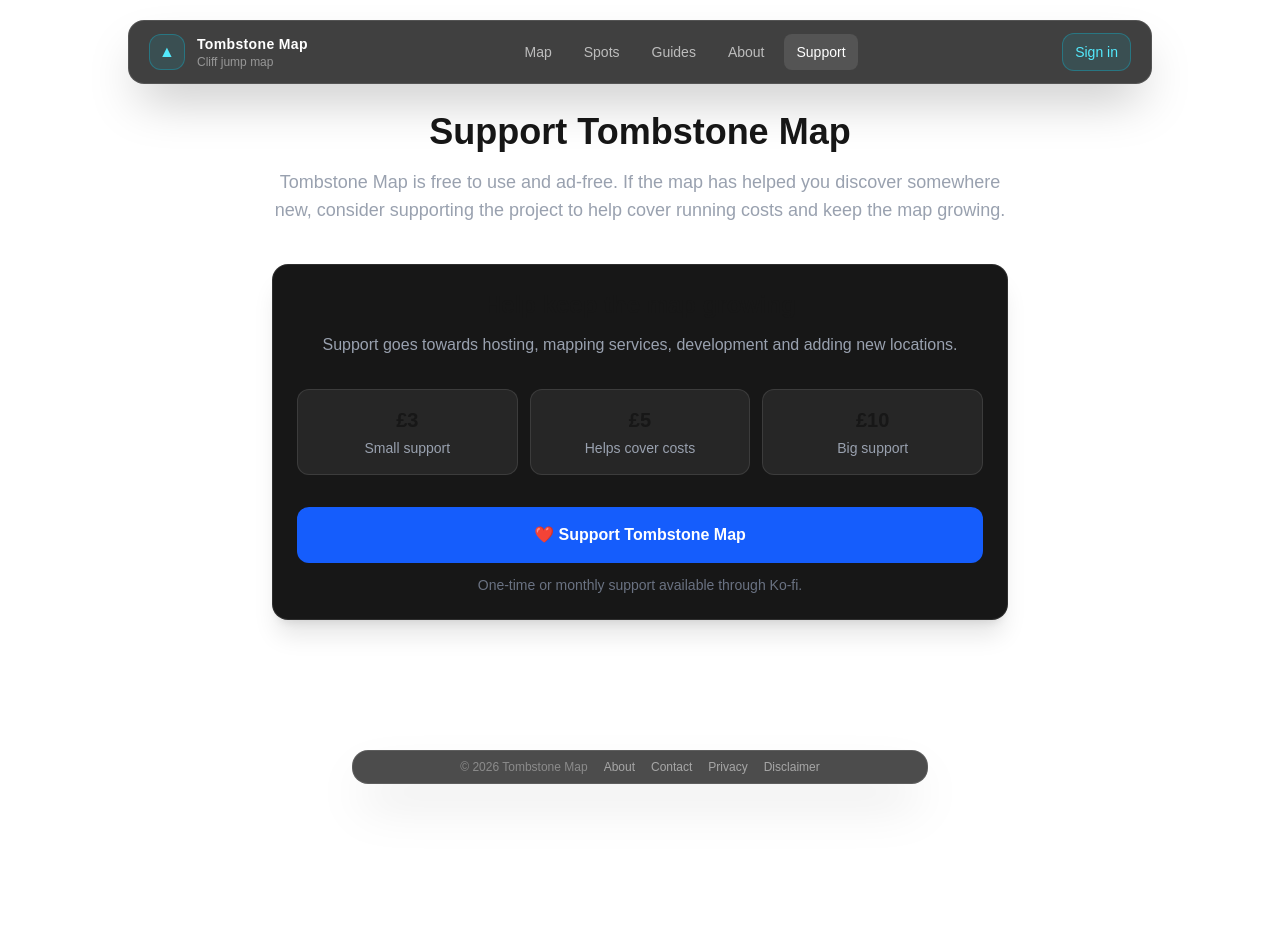
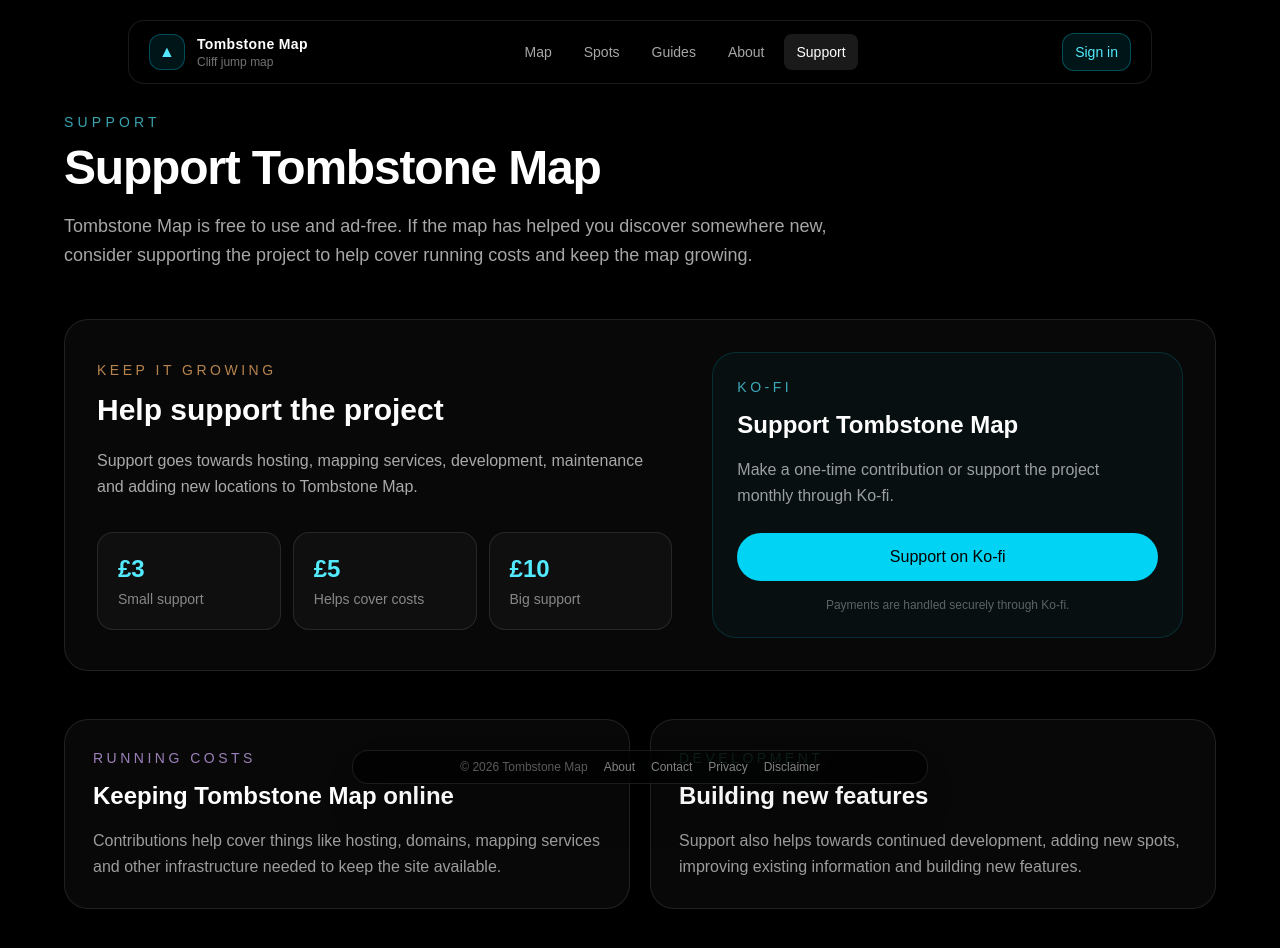
Before and after one commit to dyls-03/tombstonemap-v2, a Next.js app: page /support in a window 1280 px wide. Shown: the top 948 px of the page. Before the commit the page ends 800 px from the top, so only its background shows below. Built offline with nearby package versions, Linux system fonts and the light colour scheme.

Commit message:
#90: Changed style of page to fit overall style better

```diff
--- a/app/support/page.tsx
+++ b/app/support/page.tsx
@@ -2,70 +2,131 @@
 
 export default function SupportPage() {
   return (
+    <main className="min-h-screen bg-black px-6 pb-24 pt-28 text-white">
+      <FloatingNavbar />
 
-        <main className="mx-auto max-w-3xl px-4 pb-12 pt-28">
-            <FloatingNavbar/>
-            <section className="text-center">
+      <section className="mx-auto max-w-6xl">
+        {/* HERO */}
+        <div className="max-w-3xl">
+          <p className="text-sm uppercase tracking-[0.3em] text-cyan-300/70">
+            Support
+          </p>
 
-                <h1 className="text-4xl font-bold">
+          <h1 className="mt-3 text-4xl font-bold tracking-tight sm:text-5xl">
             Support Tombstone Map
           </h1>
 
-                <p className="mt-4 text-lg text-gray-400">
-                    Tombstone Map is free to use and ad-free.
-                    If the map has helped you discover somewhere new,
-                    consider supporting the project to help cover running costs
-                    and keep the map growing.
-                </p>
-            </section>
-
-            <section className="mt-10 rounded-2xl border border-white/10 bg-neutral-900 p-6 shadow-xl">
-                <div className="text-center">
-                    <h2 className="text-2xl font-semibold">
-                        Help keep the map growing
-                    </h2>
-
-                    <p className="mt-3 text-gray-400">
-                        Support goes towards hosting, mapping services,
-                        development and adding new locations.
+          <p className="mt-5 text-lg leading-relaxed text-white/65">
+            Tombstone Map is free to use and ad-free. If the map has helped you
+            discover somewhere new, consider supporting the project to help
+            cover running costs and keep the map growing.
           </p>
         </div>
 
-                <div className="mt-8 grid grid-cols-3 gap-3">
-                    <div className="rounded-xl border border-white/10 bg-neutral-800 p-4 text-center">
-                        <div className="text-xl font-semibold">£3</div>
-                        <div className="mt-1 text-sm text-gray-400">
+        {/* MAIN SUPPORT CARD */}
+        <section className="mt-12 rounded-3xl border border-white/10 bg-white/[0.03] p-8 backdrop-blur-xl">
+          <div className="grid gap-10 lg:grid-cols-[1.1fr_0.9fr] lg:items-center">
+            <div>
+              <p className="text-sm uppercase tracking-[0.25em] text-orange-300/70">
+                Keep it growing
+              </p>
+
+              <h2 className="mt-3 text-3xl font-semibold">
+                Help support the project
+              </h2>
+
+              <p className="mt-5 max-w-2xl leading-relaxed text-white/65">
+                Support goes towards hosting, mapping services, development,
+                maintenance and adding new locations to Tombstone Map.
+              </p>
+
+              <div className="mt-8 grid gap-3 sm:grid-cols-3">
+                <div className="rounded-2xl border border-white/10 bg-white/[0.03] p-5">
+                  <p className="text-2xl font-bold text-cyan-300">£3</p>
+                  <p className="mt-1 text-sm text-white/50">
                     Small support
+                  </p>
+                </div>
+
+                <div className="rounded-2xl border border-white/10 bg-white/[0.03] p-5">
+                  <p className="text-2xl font-bold text-cyan-300">£5</p>
+                  <p className="mt-1 text-sm text-white/50">
+                    Helps cover costs
+                  </p>
+                </div>
+
+                <div className="rounded-2xl border border-white/10 bg-white/[0.03] p-5">
+                  <p className="text-2xl font-bold text-cyan-300">£10</p>
+                  <p className="mt-1 text-sm text-white/50">
+                    Big support
+                  </p>
+                </div>
               </div>
             </div>
 
-                    <div className="rounded-xl border border-white/10 bg-neutral-800 p-4 text-center">
-                        <div className="text-xl font-semibold">£5</div>
-                        <div className="mt-1 text-sm text-gray-400">
-                            Helps cover costs
-                        </div>
-                    </div>
+            <div className="rounded-3xl border border-cyan-400/15 bg-cyan-400/[0.04] p-6">
+              <p className="text-sm uppercase tracking-[0.25em] text-cyan-300/70">
+                Ko-fi
+              </p>
 
-                    <div className="rounded-xl border border-white/10 bg-neutral-800 p-4 text-center">
-                        <div className="text-xl font-semibold">£10</div>
-                        <div className="mt-1 text-sm text-gray-400">
-                            Big support
-                        </div>
-                    </div>
-                </div>
+              <h3 className="mt-3 text-2xl font-semibold">
+                Support Tombstone Map
+              </h3>
+
+              <p className="mt-4 leading-relaxed text-white/60">
+                Make a one-time contribution or support the project monthly
+                through Ko-fi.
+              </p>
 
               <a
                 href="https://ko-fi.com/404dylan"
                 target="_blank"
                 rel="noopener noreferrer"
-                    className="mt-8 block w-full rounded-xl bg-blue-600 px-6 py-4 text-center font-semibold text-white transition hover:bg-blue-500"
+                className="mt-6 block rounded-full bg-cyan-400 px-6 py-3 text-center font-medium text-black transition hover:bg-cyan-300"
               >
-                    ❤️ Support Tombstone Map
+                Support on Ko-fi
               </a>
 
-                <p className="mt-3 text-center text-sm text-gray-500">
-                    One-time or monthly support available through Ko-fi.
+              <p className="mt-4 text-center text-xs text-white/35">
+                Payments are handled securely through Ko-fi.
               </p>
+            </div>
+          </div>
+        </section>
+
+        {/* WHAT SUPPORT HELPS WITH */}
+        <section className="mt-12 grid gap-5 md:grid-cols-2">
+          <div className="rounded-3xl border border-white/10 bg-white/[0.03] p-7 backdrop-blur-xl">
+            <p className="text-sm uppercase tracking-[0.25em] text-purple-300/70">
+              Running costs
+            </p>
+
+            <h2 className="mt-3 text-2xl font-semibold">
+              Keeping Tombstone Map online
+            </h2>
+
+            <p className="mt-4 leading-relaxed text-white/60">
+              Contributions help cover things like hosting, domains, mapping
+              services and other infrastructure needed to keep the site
+              available.
+            </p>
+          </div>
+
+          <div className="rounded-3xl border border-white/10 bg-white/[0.03] p-7 backdrop-blur-xl">
+            <p className="text-sm uppercase tracking-[0.25em] text-emerald-300/70">
+              Development
+            </p>
+
+            <h2 className="mt-3 text-2xl font-semibold">
+              Building new features
+            </h2>
+
+            <p className="mt-4 leading-relaxed text-white/60">
+              Support also helps towards continued development, adding new
+              spots, improving existing information and building new features.
+            </p>
+          </div>
+        </section>
       </section>
     </main>
   );
```
Lines whose indentation alone changed are shown as unchanged.
